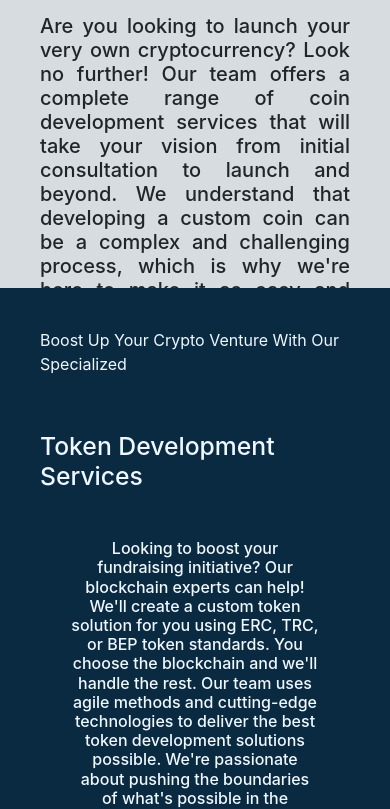
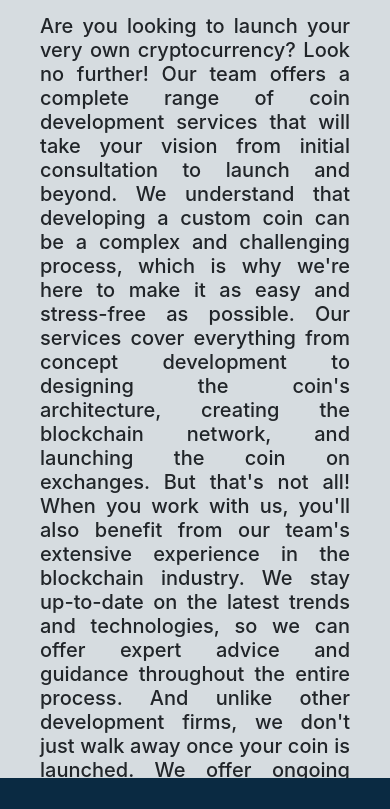
Before and after one commit to placeparks/Blockwise-tech, a React (Create React App) app: page /Coin in a window 390 px wide. Shown: the part 1112-1921 px from the top of the page. Built offline with nearby package versions, Linux system fonts and the light colour scheme.

Commit message:
Update Types.module.css

```diff
--- a/src/components/Coin/Types.module.css
+++ b/src/components/Coin/Types.module.css
@@ -17,3 +17,24 @@ border-radius: 0px;
     width: 80%;
     text-align: center;
 }
+@media (max-width: 767px) {
+    .section1{
+        display: flex;
+    flex-direction: column;
+    align-items: center;
+    padding: 40px 40px 60px;
+    gap: 40px;
+
+    position: absolute;
+    width: 100%;
+    height: fit-content;
+    top: 1890px;
+    color: aliceblue;
+    background: #0A2A42;
+    border-radius: 0px;
+    }
+    .section1 h6{
+        width: 80%;
+        text-align: center;
+    }
+}
```
